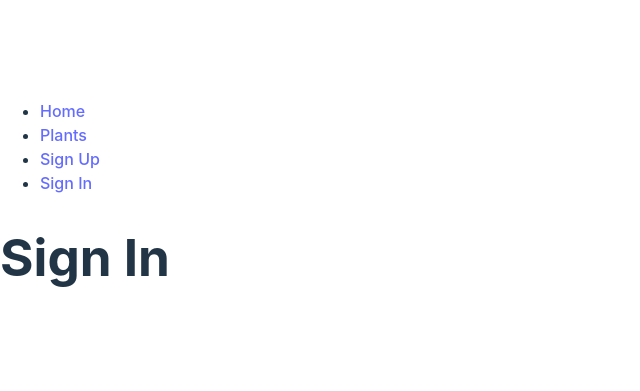
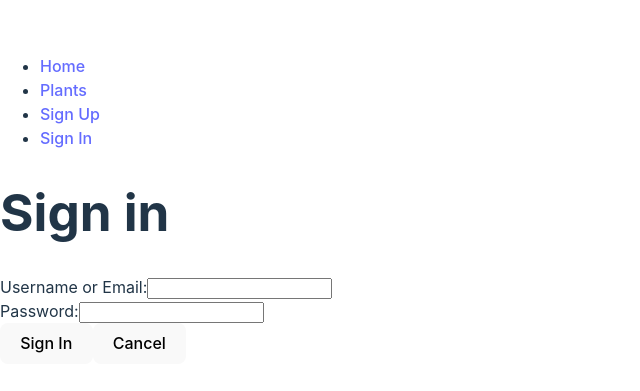
Before and after one commit to david-millett/plantshelf-frontend, a React (Vite) app: page /signin in a window 1280 px wide. Shown: the part 199-590 px from the top of the page, without its empty margins (0-640 px from the left). Built offline with nearby package versions, Linux system fonts and the light colour scheme; no server answers.

Commit message:
working sign up, sign in, and sign out implemented

```diff
--- a/src/App.jsx
+++ b/src/App.jsx
@@ -1,6 +1,6 @@
 import { useState } from "react";
 import { Routes, Route } from "react-router-dom";
-
+import { getUser } from "../utils/auth";
 
 // * Components
 import NavBar from "./components/NavBar/NavBar";
@@ -13,13 +13,12 @@ import PlantShow from "./pages/PlantShow/PlantShow";
 import SignUp from "./pages/SignUp/SignUp";
 import SignIn from "./pages/SignIn/SignIn";
 
-
 const App = () => {
-  const [user, setUser] = useState(null)
+  const [user, setUser] = useState(getUser())
 
   return (
     <>
-      <NavBar user={user} />
+      <NavBar user={user} setUser={setUser} />
       <Routes>
         <Route path="/plants" element={<PlantList />} />
         <Route path="/plants/:plantId" element={<PlantShow />} />
--- a/src/components/NavBar/NavBar.jsx
+++ b/src/components/NavBar/NavBar.jsx
@@ -1,12 +1,22 @@
-import { Link } from "react-router-dom"
+import { Link, useNavigate } from "react-router-dom"
+import { removeToken } from "../../../utils/auth"
 
-const NavBar = ({ user }) => {
+const NavBar = ({ user, setUser }) => {
+
+    const navigate = useNavigate()
+
+    const handleSignOut = () => {
+        removeToken()
+        setUser(null)
+        navigate('/')
+    }
+
     return (
         <ul>
             <li><Link to="/">Home</Link></li>
             <li><Link to="/plants">Plants</Link></li>
             { user ?
-                <li>Sign out</li>
+                <li><Link to="" onClick={handleSignOut}>Sign Out</Link></li>
                 :
                 <>
                     <li><Link to="/signup">Sign Up</Link></li>
--- a/src/pages/SignIn/SignIn.jsx
+++ b/src/pages/SignIn/SignIn.jsx
@@ -1,6 +1,67 @@
+import { useState } from "react"
+import { Link, useNavigate } from "react-router-dom"
+import { signin } from "../../services/userService"
 
-const SignIn = () => {
-    return <h1>Sign In</h1>
+const SignIn = ({ setUser }) => {
+
+    // State
+    const [formData, setFormData] = useState({
+        username_or_email: '',
+        password: ''
+    })
+
+    // Location variables
+    const navigate = useNavigate()
+
+    // Event handlers
+    const handleChange = (e) => {
+        setFormData({ ...formData, [e.target.name]: e.target.value })
+    }
+
+    const handleSubmit = async (e) => {
+        e.preventDefault()
+        try {
+            const { user } = await signin(formData) // sign in
+            setUser(user) // set user to state
+            navigate('/') // navigate to dashboard
+        } catch (error) {
+            console.log(error)
+        }
+    }
+
+    return (
+        <main>
+            <h1>Sign in</h1>
+            <form onSubmit={handleSubmit}>
+                <div>
+                    <label htmlFor="username">Username or Email:</label>
+                    <input
+                        type="text"
+                        id="username_or_email"
+                        value={formData.username_or_email}
+                        name="username_or_email"
+                        onChange={handleChange}
+                    />
+                </div>
+                <div>
+                    <label htmlFor="password">Password:</label>
+                    <input
+                        type="password"
+                        id="password"
+                        value={formData.password}
+                        name="password"
+                        onChange={handleChange}
+                    />
+                </div>
+                <div>
+                    <button>Sign In</button>
+                    <Link to="/">
+                        <button>Cancel</button>
+                    </Link>
+                </div>
+            </form>
+        </main>
+    )
 }
 
 export default SignIn
--- a/src/services/userService.js
+++ b/src/services/userService.js
@@ -14,3 +14,15 @@ export const signup = async (formData) => {
 
     return data
 }
+
+export const signin = async (formData) => {
+    // Sign in a user
+    const { data } = await axios.post(`${BASE_URL}signin/`, formData)
+
+    // Set the token to local storage
+    if (data.token) {
+        setToken(data.token)
+    }
+
+    return data
+}
--- a/utils/auth.js
+++ b/utils/auth.js
@@ -8,22 +8,22 @@ export const getToken = () => {
     return localStorage.getItem(tokenName)
 }
 
-// export const removeToken = () => {
-//     localStorage.removeItem(tokenName)
-// }
+export const removeToken = () => {
+    localStorage.removeItem(tokenName)
+}
 
-// export const getUser = () => {
-//   // Get token from storage
-//     const token = getToken()
-//     if (!token) return null
+export const getUser = () => {
+    // Get token from storage
+    const token = getToken()
+    if (!token) return null
 
-//   // Extract payload
-//   const payload = JSON.parse( // convert JSON string into JS Object
-//     atob( // Decode B64 encoded string
-//       token.split('.')[1] // Get the middle string of the JSON Web Token (the payload string)
-//     )
-// )
+    // Extract payload
+    const payload = JSON.parse( // convert JSON string into JS Object
+    atob( // Decode B64 encoded string
+      token.split('.')[1] // Get the middle string of the JSON Web Token (the payload string)
+    )
+)
 
-//   // Return the payload
-//     return payload
-// }
+    // Return the payload
+    return payload
+}
```
